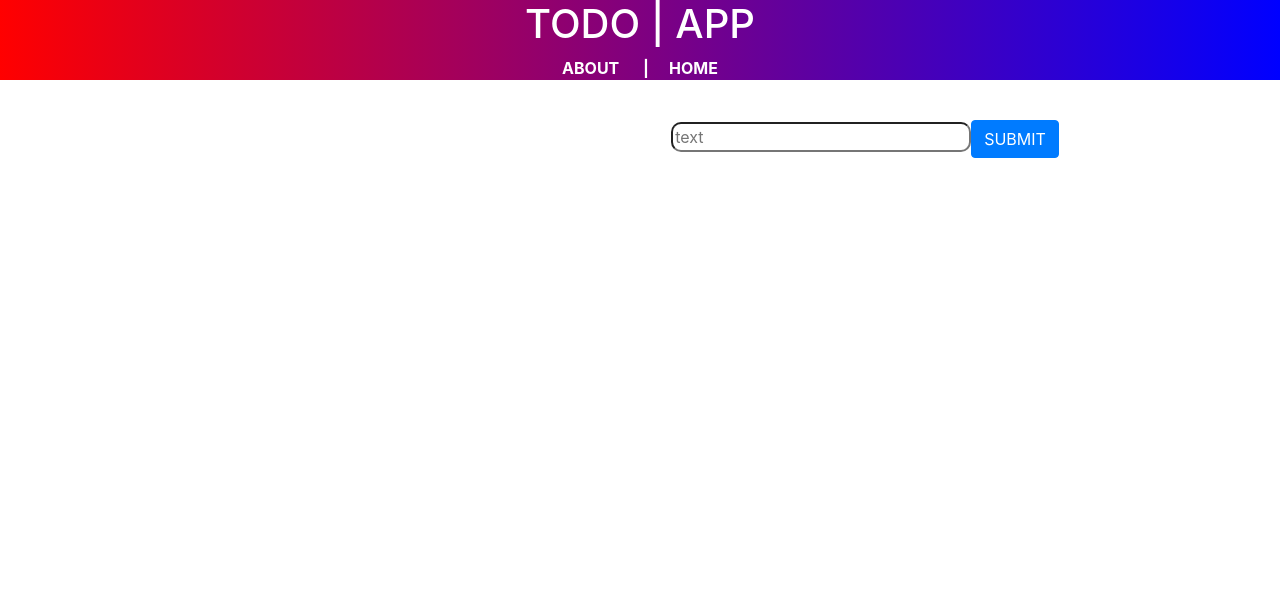
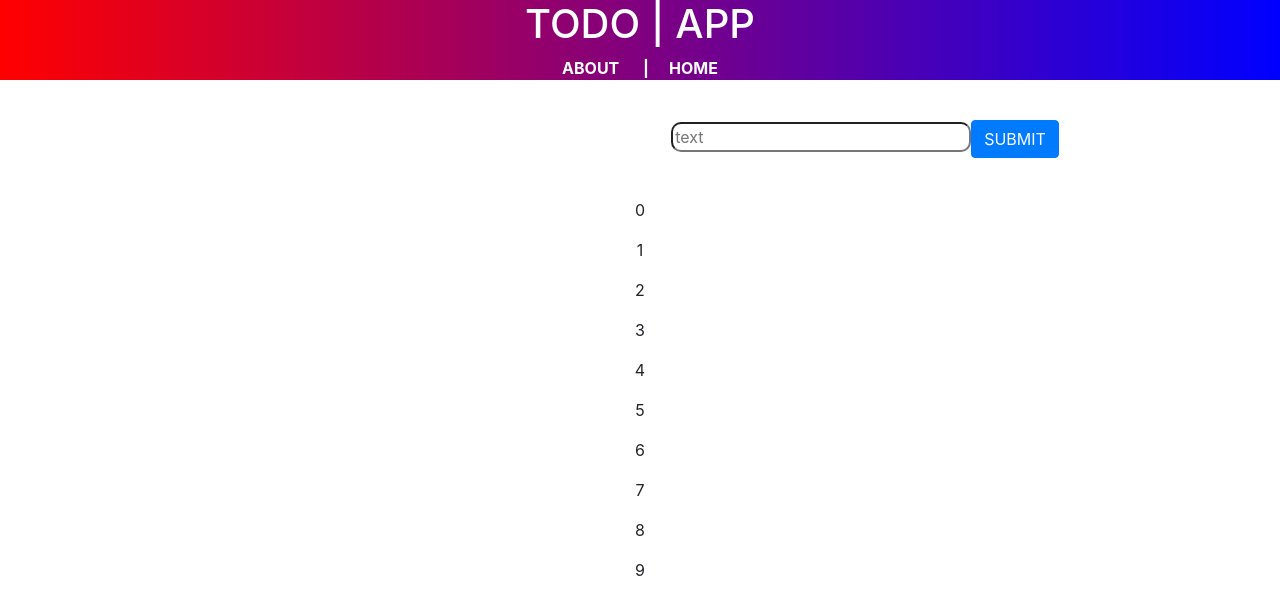
Before and after one commit to EdgarEmmanuel/React_Todo_List, a React (Create React App) app: page / in a window 1280 px wide. Shown: the top 614 px of the page. Built offline with nearby package versions, Linux system fonts and the light colour scheme; no server answers.

Commit message:
add test component

```diff
--- a/src/App.js
+++ b/src/App.js
@@ -6,6 +6,7 @@ import Header from '../src/layout/header';
 import Form from '../src/components/form';
 import About from '../src/pages/about'
 import Axios from 'axios';
+import Test from './components/test';
 
 class App extends React.Component{
   state={
@@ -59,6 +60,7 @@ class App extends React.Component{
                 <React.Fragment>
                     <Form childs={this.addTodo} />
                     <Todos del={this.delete} change={this.modify} data={this.state.todos} />
+                    <Test/>
                 </React.Fragment>
               )} />
 
--- /dev/null
+++ b/src/components/test.js
@@ -0,0 +1,15 @@
+import React from 'react';
+
+
+function Test(){
+    let array = [...Array(10).keys()];
+    return (
+          array.map((val,i)=>(
+            <p key={i}>
+                {val}
+              </p>
+          ))
+  )
+}
+
+export default Test;
```
